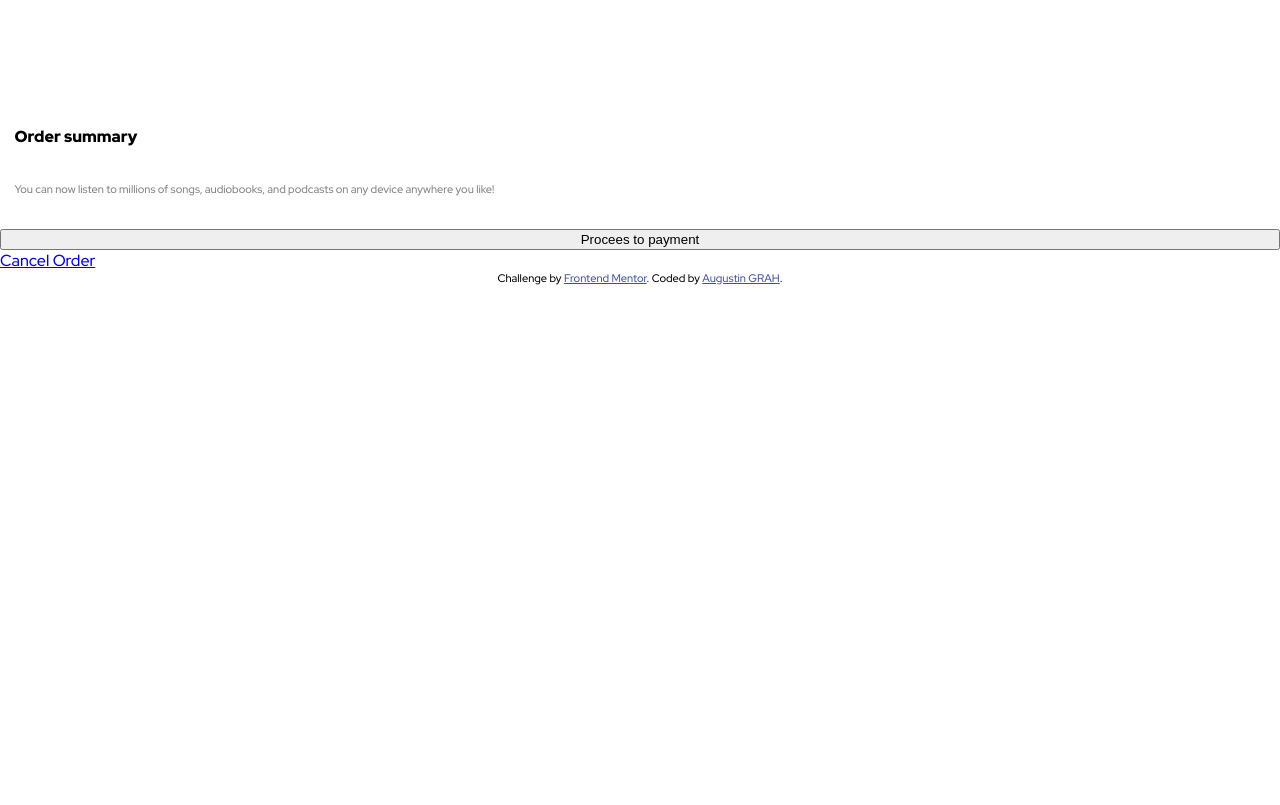
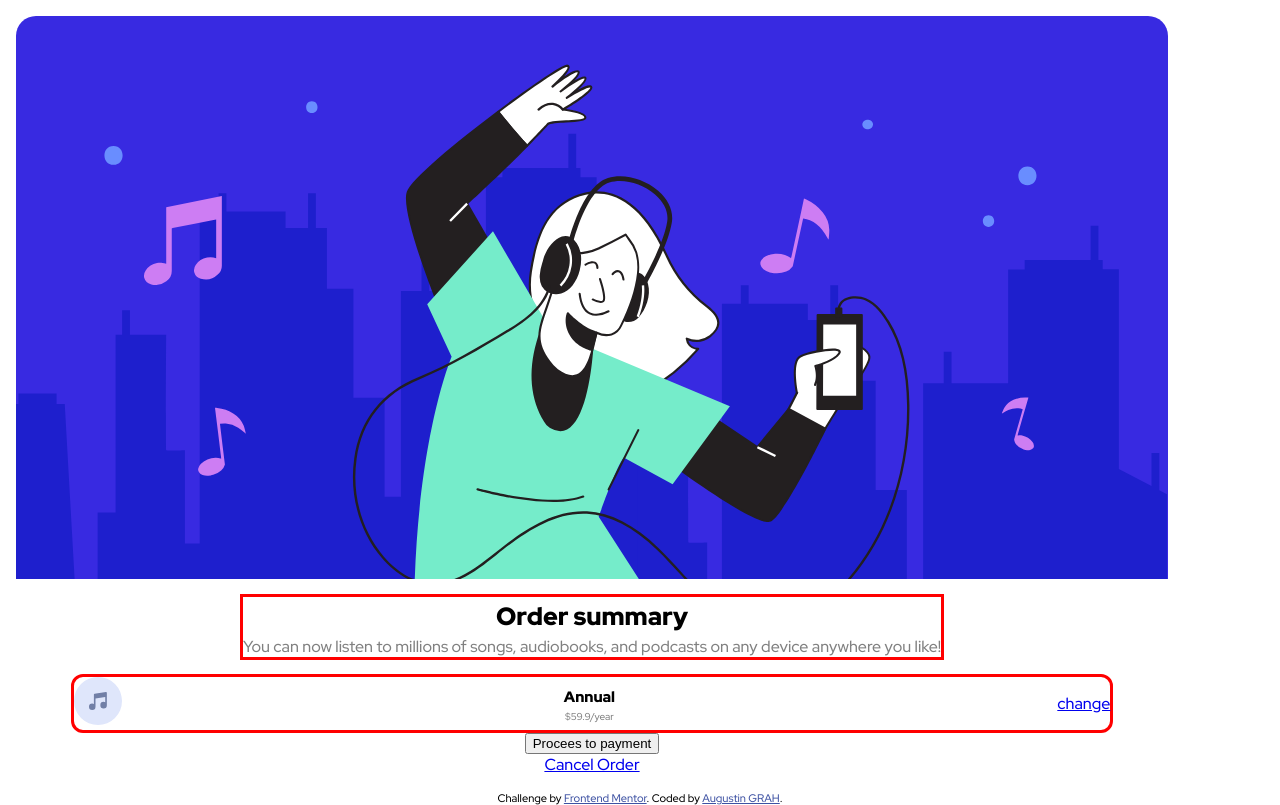
Before and after one commit to augustinCalibre/OderSummary, a plain HTML site: page index.html in a window 1280 px wide. Drawn offline with Linux system fonts and the light colour scheme.

Commit message:
for  commit

```diff
--- a/css/main.css
+++ b/css/main.css
@@ -8,41 +8,110 @@ body{
 .attribution { font-size: 11px; text-align: center; }
 .attribution a { color: hsl(228, 45%, 44%); }
 
-.mainContent {
-    width: 100%;
-    height: 100%;
+
+/* Main content stysheet  */
+.mainContent{
+
     background: url("/images/pattern-background-mobile.svg") no-repeat fixed center;
+    align-items: center;
 }
+
+/* content is positienne  i'm us flex mode  */
 .content{
+    margin:1rem;
     display:flex;
+    flex-direction: column;
+    align-items: center;
+    width: 90%;
+
+}
+
+.content img{
+    flex:6;
+    width:100%;
+    border-top-left-radius: 20px;
+    border-top-right-radius:20px;
+}
+.content .Title {
+   margin: .9rem;
+    display:flex;
+
+    flex-direction: column;
+    align-items: center;
+    flex:2;
+
+    border: solid  red;
+
+}
+.content .Title p{
+    font-size: 25px;
+    font-family: 'Red Hat Display', sans-serif;
+    font-weight: 900;
+    color:black;
+    margin:3px;
+}
+
+.content .Title h5{
+    font-size: 16px;
+    font-family: 'Red Hat Display', sans-serif;
+    font-weight: 500;
+    color:gray;
+    margin-block-start: 0px;
+    margin-block-end: 0px;
+    margin-inline-start: 0px;
+    margin-inline-end: 0px;
+    text-align: center;
+}
+
+.content .AnnualPlan{
+    display: flex;
+
+   justify-content: space-between;
+   align-items: center;
+    width: 90%;
+    border: solid red;
+    border-radius: 12px;
+}
+
+
+.content .AnnualPlan .planAnual{
+    display: flex;
     flex-direction: column;
 
 }
 
-.content .entete{
-    background: url("/images/illustration-hero.svg") no-repeat fixed center;
-    flex:5;
-    border-top-left-radius: 20px;
-    border-top-right-radius:20px;
-    margin:3rem;
-}
-.content .Title {
-    margin: .9rem;
-    display:flex;
-    flex-direction: column;
-
-}
-.content .Title p{
-    font-size: 16px;
+.content .AnnualPlan .planAnual p{
+    font-size: 15px;
     font-family: 'Red Hat Display', sans-serif;
     font-weight: 900;
     color:black;
+    margin:3px;
 }
 
-.content .Title h5{
-    font-size: 11px;
+.content .AnnualPlan .planAnual h5{
+    font-size: 10px;
     font-family: 'Red Hat Display', sans-serif;
-    font-weight: 400;
+    font-weight: 500;
     color:gray;
+    margin-block-start: 0px;
+    margin-block-end: 0px;
+    margin-inline-start: 0px;
+    margin-inline-end: 0px;
+    text-align: center;
+}
+.content .AnnualPlan .planAnual h5{
+    font-size: 10px;
+    font-family: 'Red Hat Display', sans-serif;
+    font-weight: 500;
+    color:gray;
+    margin-block-start: 0px;
+    margin-block-end: 0px;
+    margin-inline-start: 0px;
+    margin-inline-end: 0px;
+    text-align: center;
+}
 
+.content .AnnualPlan .musicplay{
+
+border-radius: 20px;
 }
--- a/index.html
+++ b/index.html
@@ -15,19 +15,23 @@
 
   <div class="mainContent">
     <div class="content">
-      <div class="entete">
-
-      </div>
+      <img src="/images/illustration-hero.svg" alt="" srcset="">
       <div class="Title">
         <p>Order summary</p>
         <h5>
           You can now listen to millions of songs, audiobooks, and podcasts on any
-          device anywhere you like!
-        </h5>
+          device anywhere you like!</h5>
       </div>
 
-      <div class="AnnualPlan">
-
+      <div class="AnnualPlan Verypaleblue">
+        <div class="musicplay Desaturatedblue">
+          <img src="images/icon-music.svg" alt="" srcset="">
+        </div>
+        <div class="planAnual">
+          <p>Annual</p>
+          <h5>$59.9/year</h5>
+        </div>
+        <a href="#">change</a>
 
       </div>
 
```
